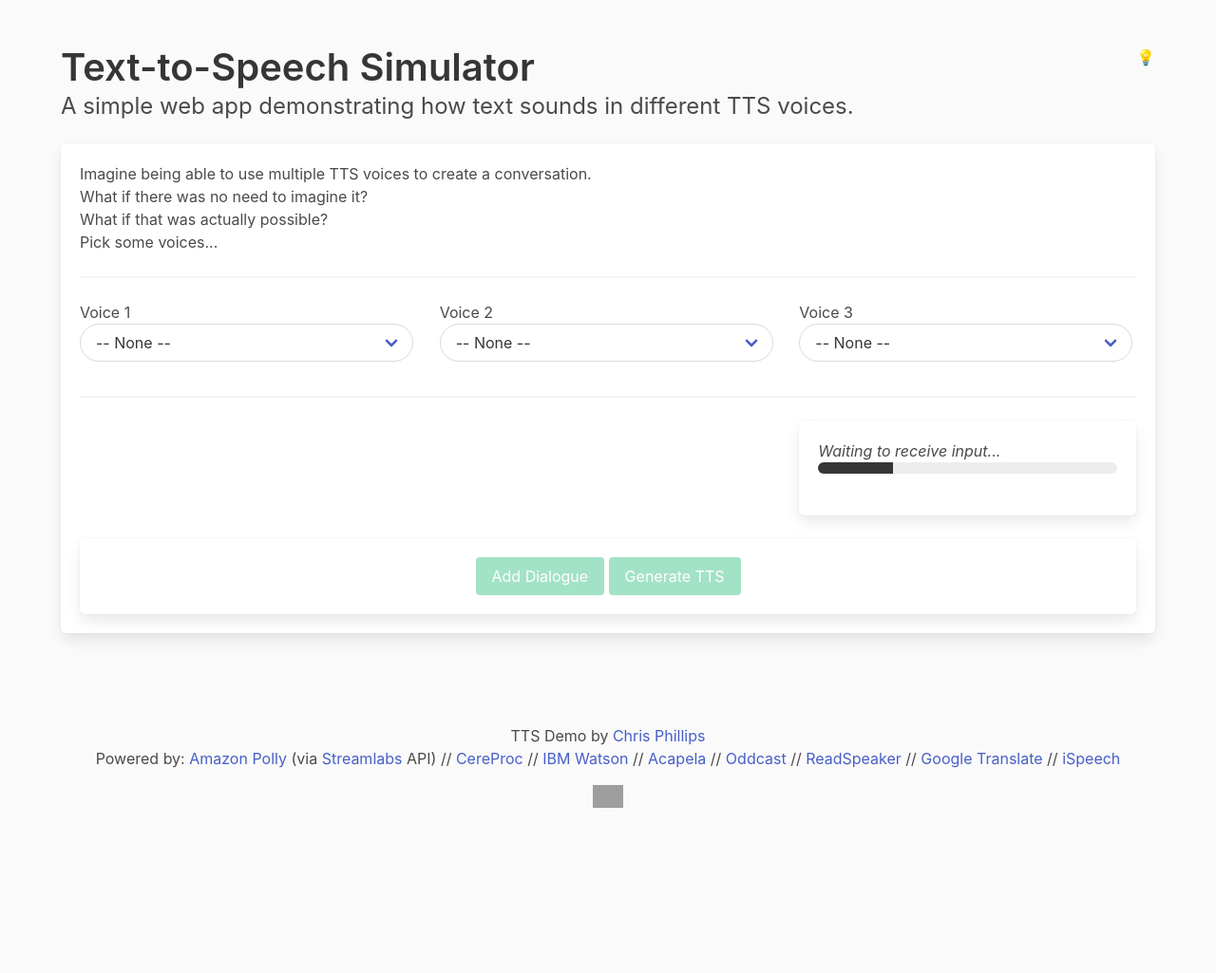
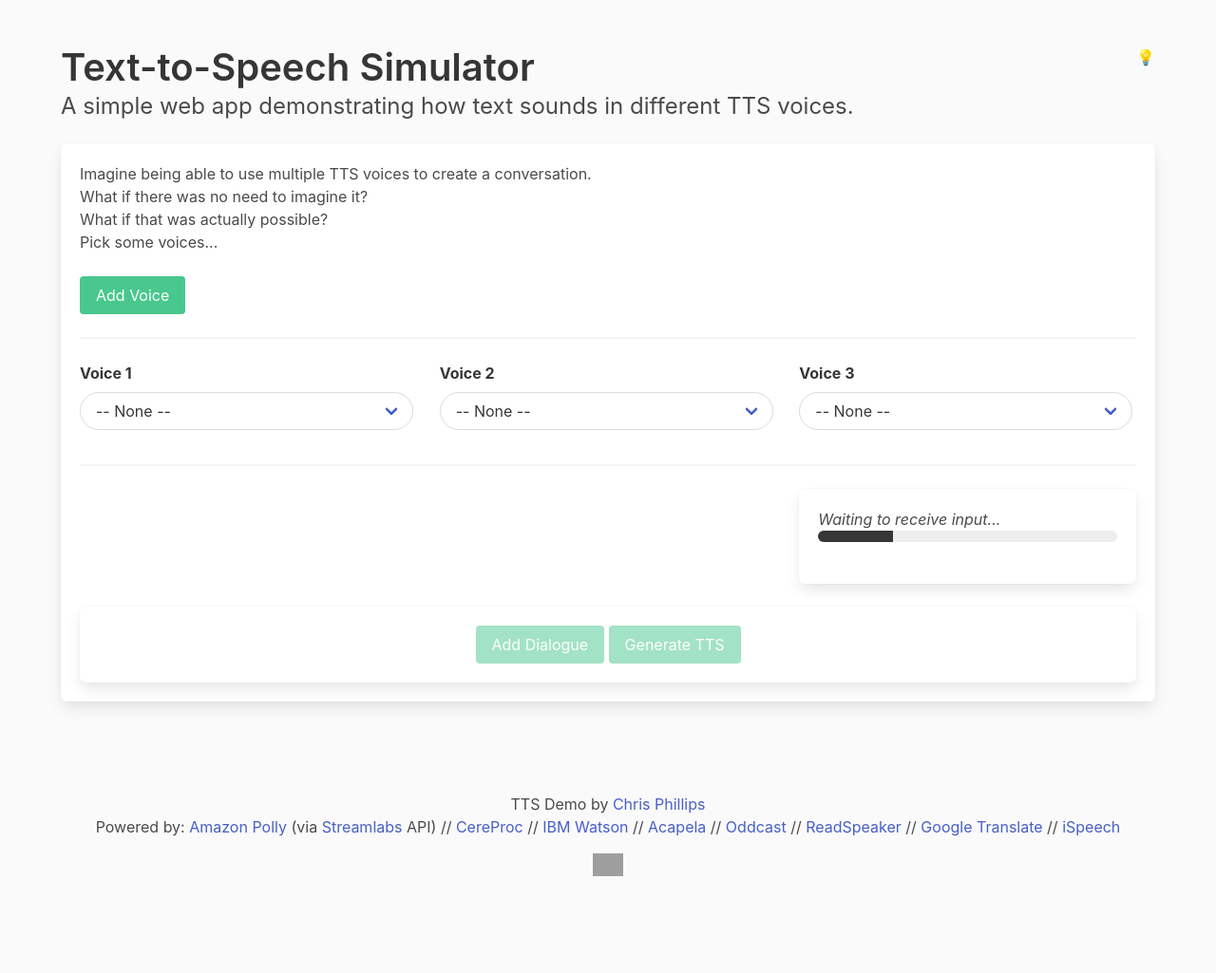
Before and after one commit to chrisjp/tts, a PHP site: page /cnvrstn.php in a window 1280 px wide. Shown: the whole page at 95% size. Before the commit the page ends 851 px from the top, so only its background shows below. Run offline with PHP 8.4, Linux system fonts and the light colour scheme; grey boxes are pictures that could not be loaded.

Commit message:
we are no longer limited to just 3 voices

```diff
--- a/assets/js/conversations.js
+++ b/assets/js/conversations.js
@@ -1,14 +1,14 @@
 // Global variables
 var playlistArray = [];
 var currentPos = -1;
+var voiceSelectHTML = '<option value="">-- None --</option>';
 
-// Current URL paramaters
-//const url = new URL(window.location.href);
+// Current URL paramaters (var url is defined in tts.js
 var urlParamVoices = url.searchParams.get('voices');
 var urlParamTracks = url.searchParams.get('tracks');
 
 
-// playlist
+// playlist page
 if (urlParamTracks !== null) {
     // recreate full URLs of the audio clips
     var tracks = urlParamTracks.split(',');
@@ -24,11 +24,35 @@ if (urlParamTracks !== null) {
     addPlaylistToDOM();
     playPlaylist();
 }
-// make conversation
+// make conversation page
 else {
+
+    // Generate HTML <option>s for the voice <select>s and add it to the DOM
+    generateSelectHtml();
+    populateSelects(null);
+
+    // Pre-select voices if we have URL params
+    if (urlParamVoices) {
+        var selVoices = [];
+        selVoices = urlParamVoices.split(',');
+        for (var i = 1; i <= selVoices.length; i++) {
+            var selectId = 'voice_' + i;
+            if (selVoices[i-1]) {
+                if (document.getElementById(selectId) === null) addVoiceSelect();
+                document.getElementById(selectId).value = selVoices[i-1];
+            }
+        }
+        updateSelectedVoices();
+    }
+}
+
+
+// Functions
+
+// Generate HTML for the voice <select>'s
+function generateSelectHtml() {
+
     // Iterate over each group of voices
-    var voiceSelectHTML = '';
-
     for (var voiceGroup in ttsServices) {
         var voices = ttsServices[voiceGroup].voices;
 
@@ -59,40 +83,62 @@ else {
         // Close optgroup
         voiceSelectHTML += '</optgroup>';
     }
-    // Insert options
-    document.getElementById('voice_1').innerHTML = '<option value="">-- None --</option>' + voiceSelectHTML;
-    document.getElementById('voice_2').innerHTML = '<option value="">-- None --</option>' + voiceSelectHTML;
-    document.getElementById('voice_3').innerHTML = '<option value="">-- None --</option>' + voiceSelectHTML;
 
-    // Pre-select voices if we have URL params
-    if (urlParamVoices) {
-        var selVoices = [];
-        selVoices = urlParamVoices.split(',');
-        for (var i = 1; i <= selVoices.length; i++) {
-            var selectId = 'voice_' + i;
-            if (selVoices[i-1]) document.getElementById(selectId).value = selVoices[i-1];
+    // voiceSelectHTML is a global variable so no need to return it
+}
+
+// Insert <option> tags to our voice <select>s, or a specific given <select> element
+// Also add event listener
+function populateSelects(e) {
+    if (e !== null) {
+        e.innerHTML = voiceSelectHTML;
+        e.addEventListener('change', updateSelectedVoices);
+    } else {
+        var allVoiceSelects = document.getElementsByName('voice[]');
+        for (var i = 0; i < allVoiceSelects.length; i++) {
+            allVoiceSelects[i].innerHTML = voiceSelectHTML;
+            allVoiceSelects[i].addEventListener('change', updateSelectedVoices);
         }
-        updateSelectedVoices();
+    }
+}
+
+// Add another voice <select>
+function addVoiceSelect() {
+    var voiceCount = document.getElementsByName('voice[]').length;
+    var nextVoiceNo = voiceCount + 1;
+
+    var selectHtml = '<div class="column is-one-third"><div class="field"><label for="voice_' + nextVoiceNo + '" class="label">Voice ' + nextVoiceNo + '</label><div class="control select is-rounded"><select id="voice_' + nextVoiceNo + '" name="voice[]"></select></div></div></div>';
+
+    // Create a div element and add the above HTML in it
+    var uselessDiv = document.createElement('div');
+    uselessDiv.innerHTML = selectHtml;
+
+    divContainer = document.getElementById('voice-selects');
+
+    // Loop through each child element of the useless div and append them to our container
+    // this avoids using innerHTML which would remove all elements (and user entered text with it) and recreate them
+    while (uselessDiv.firstChild) {
+        divContainer.appendChild(uselessDiv.firstChild);
     }
 
-    // Add Event Listeners
-    document.getElementById('voice_1').addEventListener('change', updateSelectedVoices);
-    document.getElementById('voice_2').addEventListener('change', updateSelectedVoices);
-    document.getElementById('voice_3').addEventListener('change', updateSelectedVoices);
+    // add <options> and event listener
+    populateSelects(document.getElementById('voice_' + nextVoiceNo));
 }
-
-
-// Functions
 
 // Generate URL with currently selected voices
 function updateSelectedVoices() {
-    var selectedVoices = [document.getElementById('voice_1').value, document.getElementById('voice_2').value, document.getElementById('voice_3').value];
-    var newUrl = updateURLParameter(window.location.href, 'voices', selectedVoices);
+    var allVoiceSelects = document.getElementsByName('voice[]');
+    var selectedVoices = [];
+
+    for (var i = 0; i < allVoiceSelects.length; i++) {
+        selectedVoices.push(allVoiceSelects[i].value);
+    }
 
     // Change the URL in the address bar
+    var newUrl = updateURLParameter(window.location.href, 'voices', selectedVoices);
     setNewUrl(newUrl);
 
-    var voiceCount = 0;
+    var voiceCount = 0; // actually selected voices, not "None"
     for (i = 0; i < selectedVoices.length; i++) {
         if (selectedVoices[i]) voiceCount++;
     }
@@ -114,8 +160,8 @@ function updateSelectedVoices() {
 
 function addDialogueBox() {
     // HTML we want to add
-    var conVoiceDropdown = '<div class="select is-rounded"><select name="con-voice[]"></select></div>';
-    var conTextInput = '<div class="control"><textarea name="con-text[]" rows="3" cols="80" maxlength="550" class="textarea" style="min-height:100px !important" placeholder="Enter some text here..."></textarea></div>';
+    var conVoiceDropdown = '<div class="control select is-rounded"><select name="con-voice[]"></select></div>';
+    var conTextInput = '<div class="control"><textarea name="con-text[]" rows="3" cols="80" maxlength="550" class="textarea dialogue" placeholder="Enter some text here..."></textarea></div>';
     var divBox = '<div class="box">' + conVoiceDropdown + conTextInput + '</div>';
 
     // Create a div element and add the above HTML in it
@@ -125,7 +171,7 @@ function addDialogueBox() {
     divContainer = document.getElementById('con-voice-and-text-input');
 
     // Loop through each child element of the useless div and append them to our container
-    // this avoids oestructively calling innerHTML which would remove all elements (and user entered text with it) and recreate them
+    // this avoids using innerHTML which would remove all elements (and user entered text with it) and recreate them
     while (uselessDiv.firstChild) {
         divContainer.appendChild(uselessDiv.firstChild);
     }
@@ -143,21 +189,21 @@ function addDialogueBox() {
 
 function generateOptionTags() {
     // Populate the <select> with our chosen voices
+    var voiceSelects = document.getElementsByName('voice[]');
     var chosenVoices = [];
     var optionHtml = '';
-    for (var i = 1; i <= 3; i++) {
-        var selectId = 'voice_' + i;
-        var chosenVoice = document.getElementById(selectId);
+    for (var i = 0; i < voiceSelects.length; i++) {
+        var selectId = 'voice_' + (i + 1);
         var ttsService = document.querySelector('#' + selectId + ' option:checked').parentElement;
 
         var charLimit = ttsService.dataset.charlimit;
         var serviceName = ttsService.label;
-        var voiceId = chosenVoice.value;
+        var voiceId = voiceSelects[i].value;
 
         //var uniqueVoiceSelector = serviceName + '___' + voiceId + '___' + charLimit;
         //console.log(uniqueVoiceSelector);
         var thisVoiceName = voiceId.split('__');
-        optionHtml += '<option value="' + voiceId + '">' + thisVoiceName[1] + '</option>';
+        if (voiceId) optionHtml += '<option value="' + voiceId + '">' + thisVoiceName[1] + '</option>';
     }
 
     return optionHtml;
--- a/cnvrstn.php
+++ b/cnvrstn.php
@@ -5,7 +5,7 @@
         <title>Text-to-Speech (TTS) StreamElements Demo Simulator Emulator Generator Tool Thing</title>
         <meta name="viewport" content="width=device-width, initial-scale=1">
         <link rel="stylesheet" href="https://cdnjs.cloudflare.com/ajax/libs/bulma/0.9.3/css/bulma.min.css" integrity="sha512-IgmDkwzs96t4SrChW29No3NXBIBv8baW490zk5aXvhCD8vuZM3yUSkbyTBcXohkySecyzIrUwiF/qV0cuPcL3Q==" crossorigin="anonymous" referrerpolicy="no-referrer" />
-        <link rel="stylesheet" href="assets/css/tts.css">
+        <link rel="stylesheet" href="assets/css/tts.css?v=1.12">
         <link rel="apple-touch-icon" sizes="180x180" href="apple-touch-icon.png">
         <link rel="icon" type="image/png" sizes="32x32" href="favicon-32x32.png">
         <link rel="icon" type="image/png" sizes="16x16" href="favicon-16x16.png">
@@ -21,29 +21,40 @@
                 <p>What if there was no need to imagine it?</p>
                 <p>What if that was actually possible?</p>
                 <p>Pick some voices...</p>
+
+                <br />
+                <button id="btn-add-voice" type="button" class="button is-success" onclick="addVoiceSelect()">Add Voice</button>
                 <hr />
 
-                <div class="columns">
+                <div id="voice-selects" class="columns is-multiline">
 
-                    <div class="column">
-                        Voice 1
-                        <div class="select is-rounded">
-                            <select id="voice_1" name="voice_1">
-                            </select>
+                    <div class="column is-one-third">
+                        <div class="field">
+                            <label class="label" for="voice_1">Voice 1</label>
+                            <div class="control select is-rounded">
+                                <select id="voice_1" name="voice[]">
+                                </select>
+                            </div>
                         </div>
                     </div>
-                    <div class="column">
-                        Voice 2
-                        <div class="select is-rounded">
-                            <select id="voice_2" name="voice_2">
-                            </select>
+
+                    <div class="column is-one-third">
+                        <div class="field">
+                            <label class="label" for="voice_2">Voice 2</label>
+                            <div class="control select is-rounded">
+                                <select id="voice_2" name="voice[]">
+                                </select>
+                            </div>
                         </div>
                     </div>
-                    <div class="column">
-                        Voice 3
-                        <div class="select is-rounded">
-                            <select id="voice_3" name="voice_3">
-                            </select>
+
+                    <div class="column is-one-third">
+                        <div class="field">
+                            <label class="label" for="voice_3">Voice 3</label>
+                            <div class="control select is-rounded">
+                                <select id="voice_3" name="voice[]">
+                                </select>
+                            </div>
                         </div>
                     </div>
 
@@ -90,7 +101,7 @@
         </div>
     </footer>
     <!-- JS -->
-    <script src="assets/js/tts.js?v=1.06"></script>
-    <script src="assets/js/conversations.js?v=1.06"></script>
+    <script src="assets/js/tts.js?v=1.12"></script>
+    <script src="assets/js/conversations.js?v=1.12"></script>
     </body>
 </html>
```
